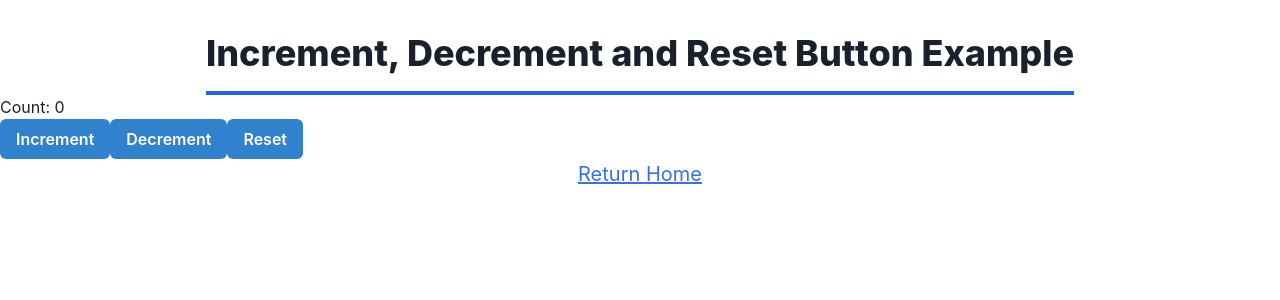
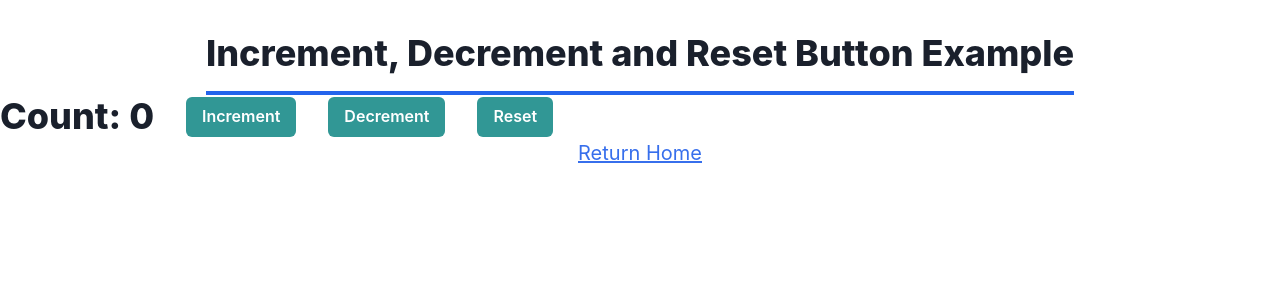
Before and after one commit to thisdot/starter.dev, a Next.js app in the folder starters/next-routing-chakra-ui/: page /counter-example in a window 1280 px wide. Shown: the top 300 px of the page. Built offline with nearby package versions, Linux system fonts and the light colour scheme.

Commit message:
refactoring styles

```diff
--- a/starters/next-routing-chakra-ui/src/pages/counter-example/index.tsx
+++ b/starters/next-routing-chakra-ui/src/pages/counter-example/index.tsx
@@ -1,6 +1,6 @@
 import type { NextPage } from "next";
 import Link from "next/link";
-import { Center, Heading, Button } from "@chakra-ui/react";
+import { Center, Heading, Button, Stack } from "@chakra-ui/react";
 import { SetStateAction, useState } from "react";
 
 const CounterExample: NextPage = () => {
@@ -23,21 +23,22 @@ const CounterExample: NextPage = () => {
         </Heading>
       </Center>
 
-      <div className="flex justify-evenly whitespace-nowrap">
-        <h2 className="text-2xl font-bold" role="display-element">
-          Count: {count}
-        </h2>
-        {counterButtons.map((btn, idx) => (
+      <Stack direction="row" spacing={8} align="center">
+        <Heading as="h2">Count: {count}</Heading>
+
+        {counterButtons.map(({ text, setCounterState }, idx) => (
           <Button
-            key={`${idx}-${btn.text}`}
-            onClick={() => setCount(btn.setCounterState)}
-            colorScheme="blue"
+            key={`${idx}-${text}`}
+            onClick={() => setCount(setCounterState)}
+            colorScheme="teal"
+            variant="solid"
             role="button"
           >
-            {btn.text}
+            {text}
           </Button>
         ))}
-      </div>
+      </Stack>
+
       <Center fontSize="xl" textDecoration="underline" color="#376fec">
         <Link href="/">Return Home</Link>
       </Center>
```
